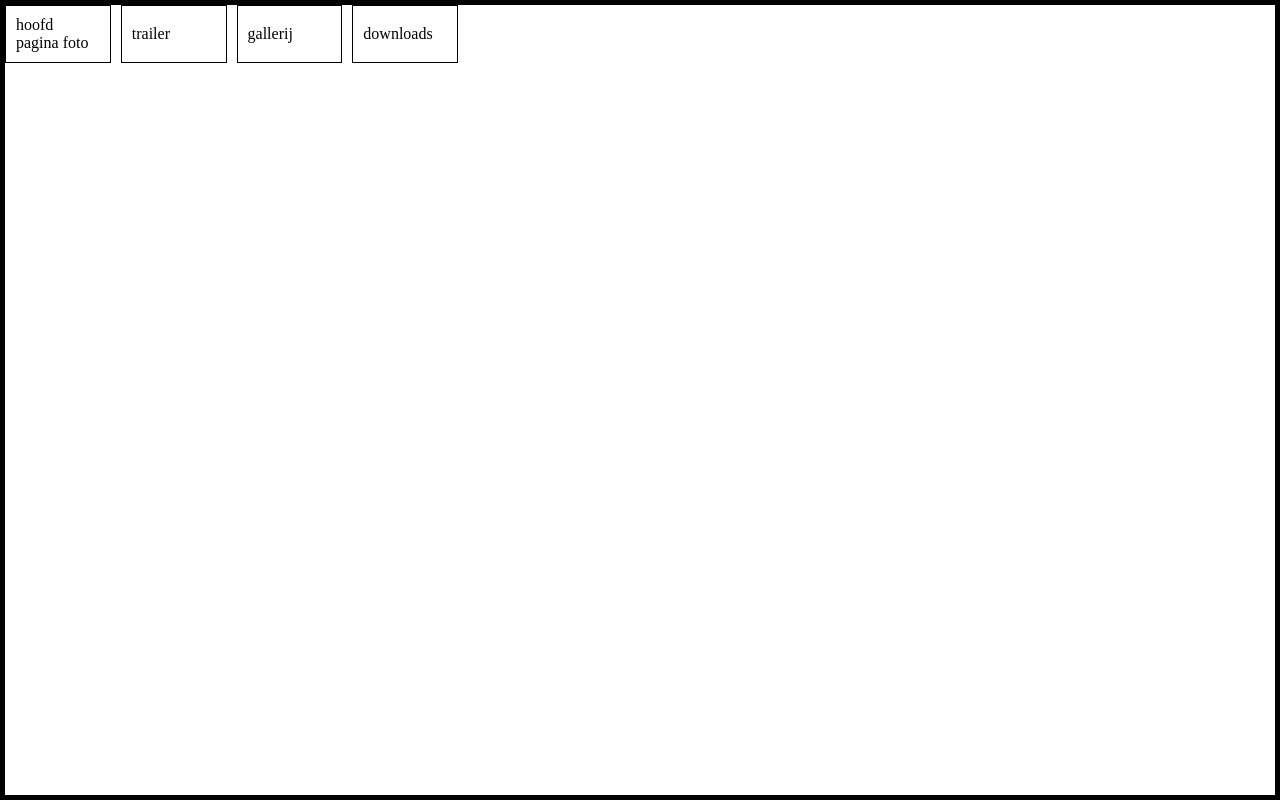
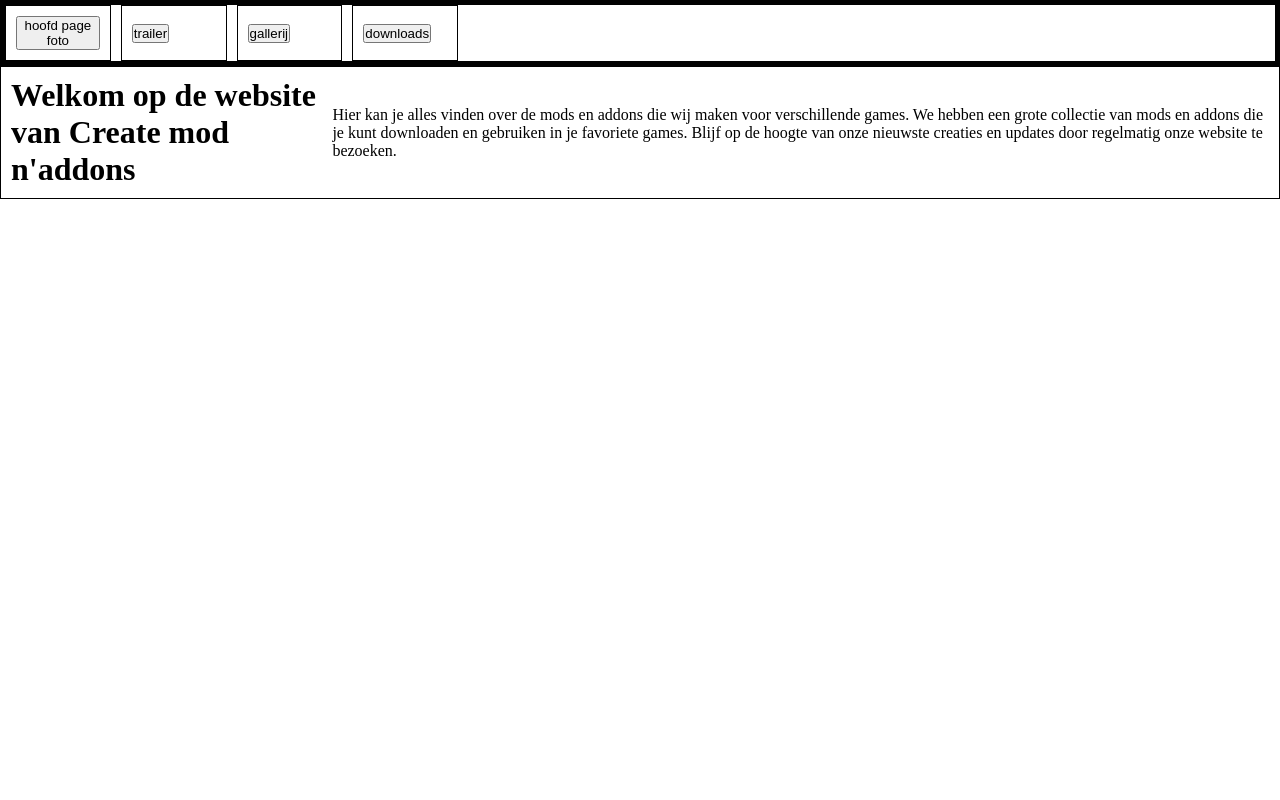
Before and after one commit to Goldenscult-code/Project, a plain HTML site: page index.html in a window 1280 px wide. Drawn offline with Linux system fonts and the light colour scheme.

Commit message:
progress baby

```diff
--- a/Design/style.css
+++ b/Design/style.css
@@ -14,11 +14,15 @@
 .header {
 	margin: 0 auto;
 	width: 100%;
-	min-height: 100vh;
+	min-height: 7vh;
 	display: flex;
 	flex-direction: column;
 	gap: var(--row-gap);
 	border: 5px solid rgb(1, 1, 1);
+}
+.content {
+  width: 100%;
+
 }
 
 .row {
--- a/index.html
+++ b/index.html
@@ -13,19 +13,29 @@
     <div class="header">
         <div class="row">
             <div class="col-1">
-                hoofd pagina foto
+                <button hoofd pagina foto>hoofd page foto</button>
             </div>
             <div class="col-1">
-                trailer
+                <button trailer>trailer</button>
             </div>
             <div class="col-1">
-                gallerij
+                <button gallerij>gallerij</button>
             </div>
             <div class="col-1">
-                downloads
+                <button downloads>downloads</button>
             </div>
         </div>
     </div>
+
+    <div class="content">
+        <div class="row">
+            <div class="col-12">
+                <h1>Welkom op de website van Create mod n'addons</h1>
+                <p>Hier kan je alles vinden over de mods en addons die wij maken voor verschillende games.
+                    We hebben een grote collectie van mods en addons die je kunt downloaden en gebruiken in je favoriete games.
+                    Blijf op de hoogte van onze nieuwste creaties en updates door regelmatig onze website te bezoeken.</p>
+            </div>
+        </div>
 </body>
 
 </html>
```
